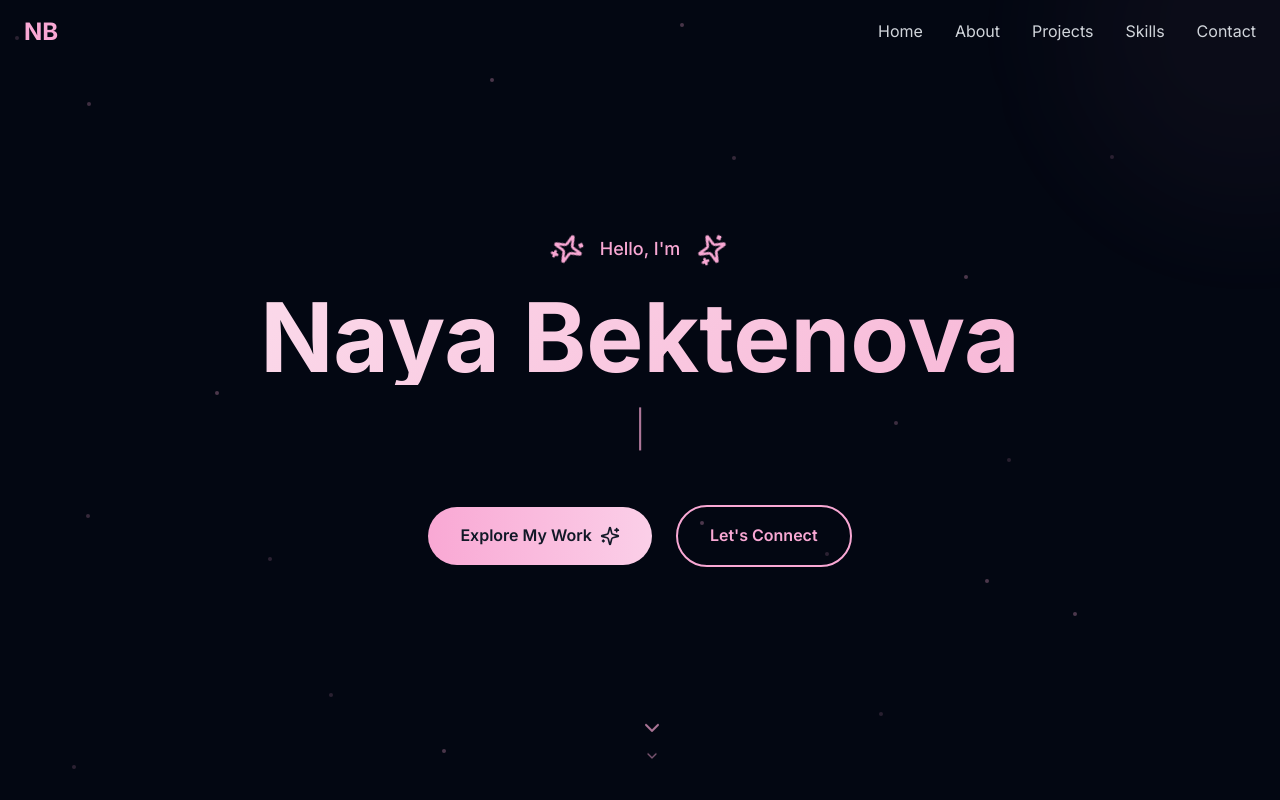
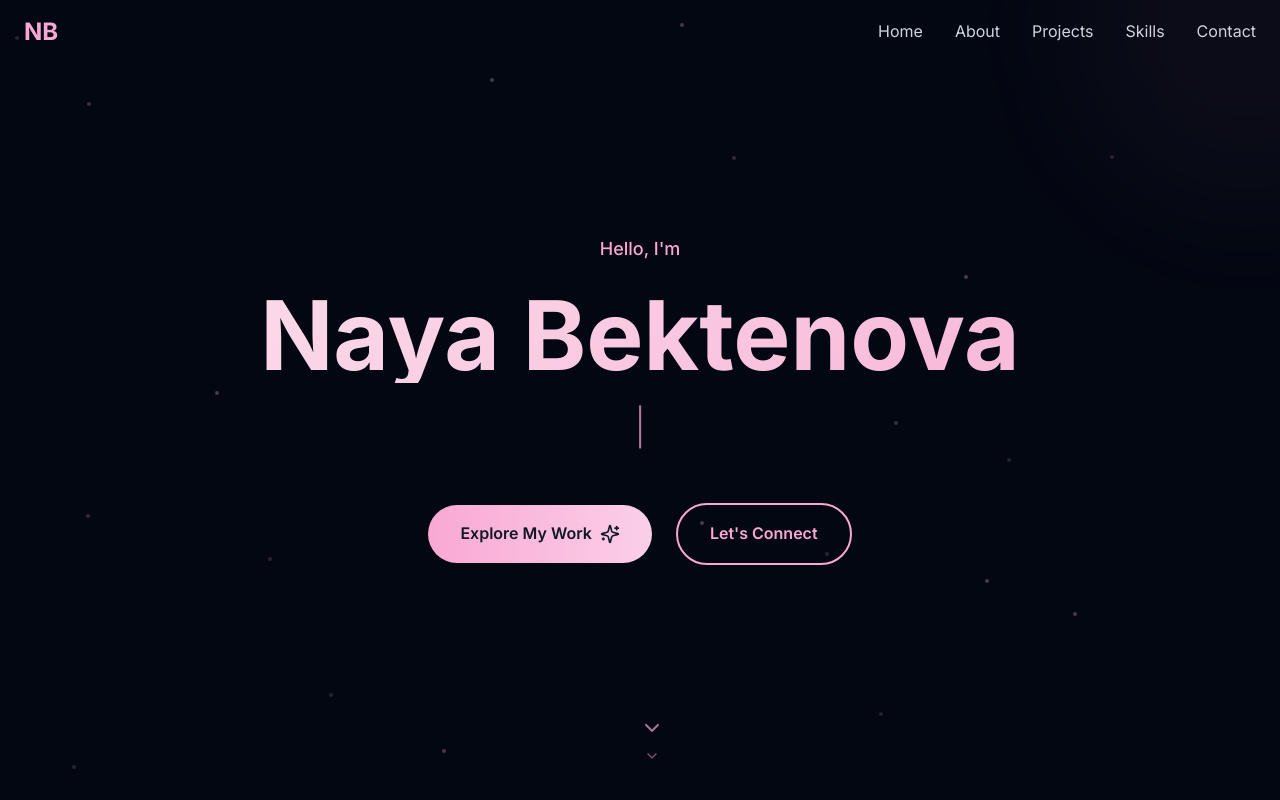
Before and after one commit to nayabektenova/naya-portfolio, a Next.js app: page / in a window 1280 px wide. Shown: the top 800 px of the page. Built offline with nearby package versions, Linux system fonts and the light colour scheme.

Commit message:
Update hero.tsx

```diff
--- a/components/hero.tsx
+++ b/components/hero.tsx
@@ -64,9 +64,7 @@ export default function Hero() {
       <div className="container mx-auto px-6 text-center relative z-10">
         <div className="animate-in fade-in slide-in-from-bottom duration-1000">
           <div className="flex items-center justify-center mb-6">
-            <Sparkles className="text-pink-300 w-8 h-8 mr-4 animate-spin" />
             <span className="text-pink-300 text-lg font-medium">Hello, I'm</span>
-            <Sparkles className="text-pink-300 w-8 h-8 ml-4 animate-spin" style={{ animationDirection: "reverse" }} />
           </div>
 
           <h1 className="text-6xl md:text-8xl font-bold mb-6 bg-gradient-to-r from-white via-pink-100 to-pink-200 bg-clip-text text-transparent animate-gradient">
```
